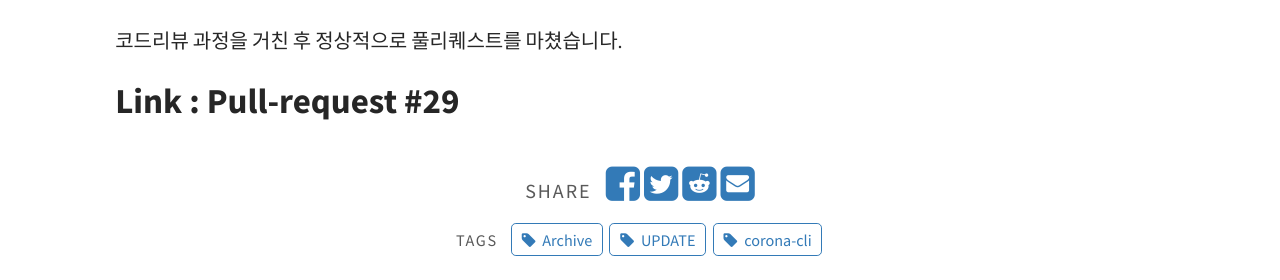
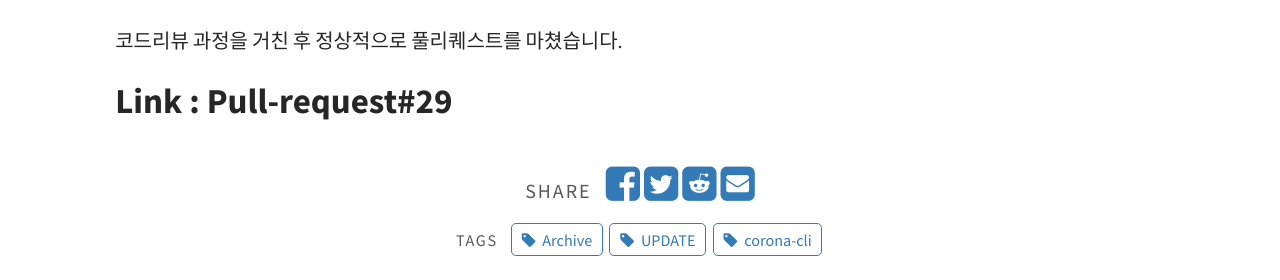
Before and after one commit to 20-2-SKKU-OSS/2020-2-OSS-2, a Jekyll site: the page built from _posts/2020-11-29-[UPDATE]-CSV-export-옵션추가.md, in a window 1280 px wide and 900 px high, scrolled down 2081 px. Shown: the part 235-515 px from the top of the window. Built offline with Jekyll 4.4.1, drawn with Linux system fonts in a browser that asks for light colours; some of the changed text lies outside the part shown.

```diff
--- a/_posts/2020-11-29-[UPDATE]-CSV-export-옵션추가.md
+++ b/_posts/2020-11-29-[UPDATE]-CSV-export-옵션추가.md
@@ -13,7 +13,7 @@ feature-img:
 
 ![jyt_13.png](/2020-2-OSS-2/assets/img/jyt_13.png)
 
-## From : issue [#98](https://github.com/ahmadawais/corona-cli/pull/98)
+## From : [issue#98](https://github.com/ahmadawais/corona-cli/pull/98)
 
 다음 내용에 따르면 어떤 개발자가 csv-export 기능을 추가하면 좋겠다라는 생각에
 csv-export 기능을 추가하였지만 실제로 코드를 보면 옵션을 주어 선택하는 것이 아닌
@@ -35,4 +35,4 @@ csv-export 기능을 추가하였지만 실제로 코드를 보면 옵션을 주
 
 코드리뷰 과정을 거친 후 정상적으로 풀리퀘스트를 마쳤습니다.
 
-## Link : Pull-request [#29](https://github.com/20-2-SKKU-OSS/2020-2-OSS-2/pull/29)
+## Link : [Pull-request#29](https://github.com/20-2-SKKU-OSS/2020-2-OSS-2/pull/29)
```
